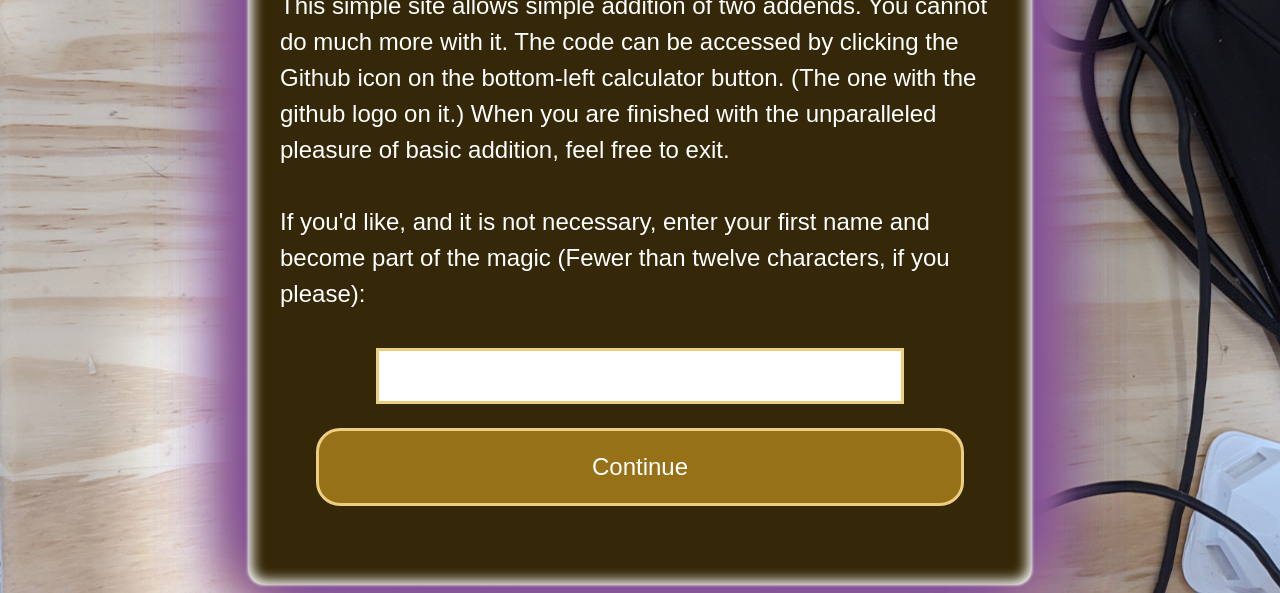
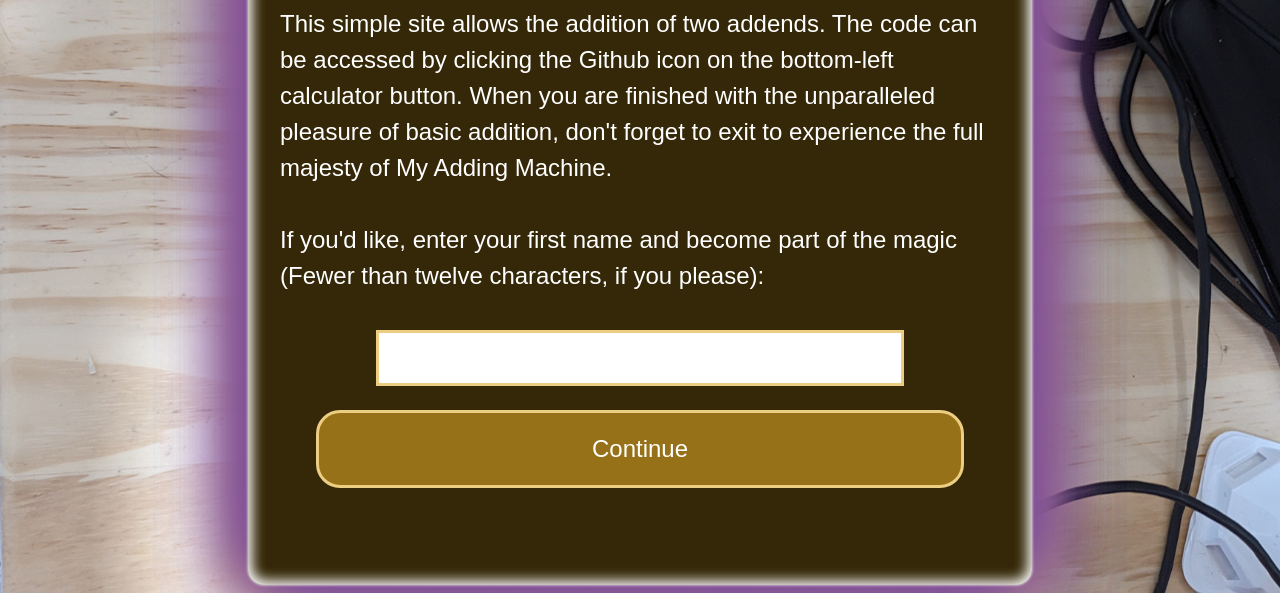
Before and after one commit to SRDMoss/my-adding-machine, a plain HTML site: page index.html in a window 1280 px wide. Shown: the part 207-800 px from the top of the page. Drawn offline with Linux system fonts and the light colour scheme.

Commit message:
Update index.html
Updated welcome text

```diff
--- a/index.html
+++ b/index.html
@@ -22,14 +22,13 @@
         <!-- Welcome message and user name input screen -->
         <aside id="setup-bubble">
                 <h2>Welcome to: <br>My Adding Machine</h2>
-                <p>This simple site allows simple addition of two addends. You cannot do much more with it. The
-                code can be accessed by clicking the Github icon on the bottom-left calculator button. (The
-                one with the github logo on it.) When you are finished with the unparalleled pleasure of
-                basic addition, feel free to exit.
+                <p>This simple site allows the addition of two addends. The code can be accessed by clicking the Github icon on the
+                    bottom-left calculator button. When you are finished with the unparalleled pleasure of basic addition, don&apos;t
+                    forget to exit to experience the full majesty of My Adding Machine.
                 </p><br>
 
-                <p>If you'd like, and it is not necessary, enter your first name and become part of the magic (Fewer than twelve
-                    characters, if you please): </p>
+                <p>If you'd like, enter your first name and become part of the magic (Fewer than twelve characters, if you please): </p>
+
                 <br>
 
                 <form>
```
